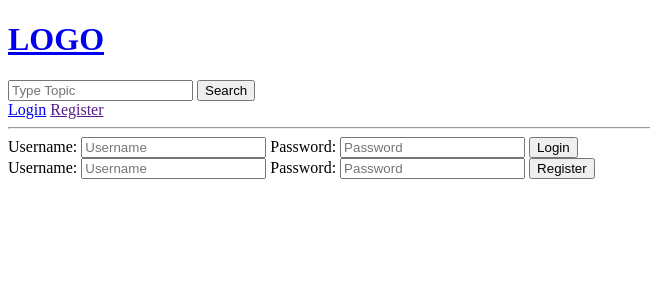
After one commit to AGranjaL/foroGym, a Django app: page /login/ in a window 1280 px wide. The commit adds this page. Shown: the top 300 px of the page, without its empty margins (0-650 px from the left). Run offline with Django 3.2, Linux system fonts and the light colour scheme.

Commit message:
logout, login, registrarion (TODO)

```diff
--- a/base/templates/base/home.html
+++ b/base/templates/base/home.html
@@ -40,9 +40,10 @@
 
                         {% endfor %}
                         </h5>
-
+                        {% if request.user == room.host %}
                         <a href="{% url 'updateRoom' room.id %}">Edit</a>
                         <a href="{% url 'deleteRoom' room.id %}">Delete</a>
+                        {% endif %}
                     </div>
 
                 {% endfor %}
--- /dev/null
+++ b/base/templates/base/login_registration.html
@@ -0,0 +1,26 @@
+{% extends 'main.html'%}
+
+{% block content %}
+    <div>
+        <form method="POST" action = "">
+            {% csrf_token %}
+            <label>Username:</label>
+            <input type="text" name="username" placeholder="Username"/>
+            <label>Password:</label>
+            <input type="password" name="password" placeholder="Password"/>
+
+            <input type="submit" value="Login"/>
+        </form>
+    </div>
+    <div>
+        <form method="POST" action = "">
+            {% csrf_token %}
+            <label>Username:</label>
+            <input type="text" name="username" placeholder="Username"/>
+            <label>Password:</label>
+            <input type="password" name="password" placeholder="Password"/>
+
+            <input type="submit" value="Register"/>
+        </form>
+    </div>
+{% endblock %}
--- a/base/urls.py
+++ b/base/urls.py
@@ -8,4 +8,6 @@ urlpatterns = [
     path('createRoom/', views.createRoom, name='createRoom'),
     path('updateRoom/<str:pk>/', views.updateRoom, name='updateRoom'),
     path('deleteRoom/<str:pk>/', views.deleteRoom, name='deleteRoom'),
+    path('login/', views.loginPage, name='login'),
+    path('logout/', views.logoutUser, name='logout'),
 ]
--- a/base/views.py
+++ b/base/views.py
@@ -1,6 +1,10 @@
-from django.http.response import HttpResponse, JsonResponse
+from django.http.response import HttpResponse
 from django.shortcuts import render, redirect
 from django.db.models import Q, Count
+from django.contrib.auth.models import User
+from django.contrib import messages
+from django.contrib.auth import authenticate, login, logout
+from django.contrib.auth.decorators import login_required
 from .models import Room, Message, Topic
 from .forms import RoomForm
 # Create your views here.
@@ -30,6 +34,7 @@ def room(request, pk):
     context = {'room': room, 'messages': messages}
     return render(request, 'base/room.html', context)
 
+@login_required(login_url='/login')
 def createRoom(request):
     form = RoomForm()
     if request.method == 'POST':
@@ -39,10 +44,13 @@ def createRoom(request):
             return redirect('home')
     context = {'form': form}
     return render(request, 'base/room_form.html', context)
-
+@login_required(login_url='/login')
 def updateRoom(request, pk):
     room = Room.objects.get(id=pk)
     form = RoomForm(instance=room)
+    if request.user != room.host:
+        messages.error(request, 'You are not the host of this room')
+        return redirect('home')
     if request.method == 'POST':
         form = RoomForm(request.POST, instance=room)
         if form.is_valid():
@@ -50,7 +58,7 @@ def updateRoom(request, pk):
             return redirect('home')
     context = {'form': form}
     return render(request, 'base/room_form.html', context)
-
+@login_required(login_url='/login')
 def deleteRoom(request, pk):
     room = Room.objects.get(id=pk)
     if request.method == 'POST':
@@ -58,3 +66,35 @@ def deleteRoom(request, pk):
         return redirect('home')
     context = {'obj': room}
     return render(request, 'base/delete.html', context)
+
+def loginPage(request):
+    page = 'login'
+    if request.user.is_authenticated:
+        return redirect('home')
+    if request.method == 'POST':
+        username = request.POST.get('username')
+        password = request.POST.get('password')
+        try:
+            user = User.objects.get(username=username)
+        except:
+            messages.error(request, 'Username does not exist')
+
+        user = authenticate(request, username=username, password=password)
+
+        if user is not None:
+            login(request, user)
+            return redirect('home')
+        else:
+            messages.error(request, 'Username or password is incorrect')
+
+
+    context = {'page': page}
+    return render(request, 'base/login_registration.html', context)
+def register(request):
+    page = 'register'
+    context = {'page': page}
+    return render(request, 'base/login_registration.html', context)
+
+def logoutUser(request):
+    logout(request)
+    return redirect('home')
--- a/templates/main.html
+++ b/templates/main.html
@@ -10,6 +10,14 @@
     </head>
     <body>
         {% include 'navbar.html'%}
+        {% if messages %}
+        <ul class="messages">
+            {% for message in messages %}
+            <span><li{% if message.tags %} class="{{ message.tags }}"{% endif %}>{{ message }}</li></span>
+            {% endfor %}
+        </ul>
+        {% endif %}
+
 
         {% block content %}
 
--- a/templates/navbar.html
+++ b/templates/navbar.html
@@ -6,4 +6,11 @@
     <input type="text" name="q" placeholder="Type Topic">
     <button type="submit">Search</button>
 </form>
+{% if request.user.is_authenticated %}
+    <a href="{% url 'logout' %}">Logout</a>
+{% else %}
+    <a href="{% url 'login' %}">Login</a>
+    <a href="">Register</a>
+{% endif %}
+
 <hr>
```
Also changed, not shown: base/template_tag.py (deleted, +0 -7 lines), db.sqlite3, 1 other file.
